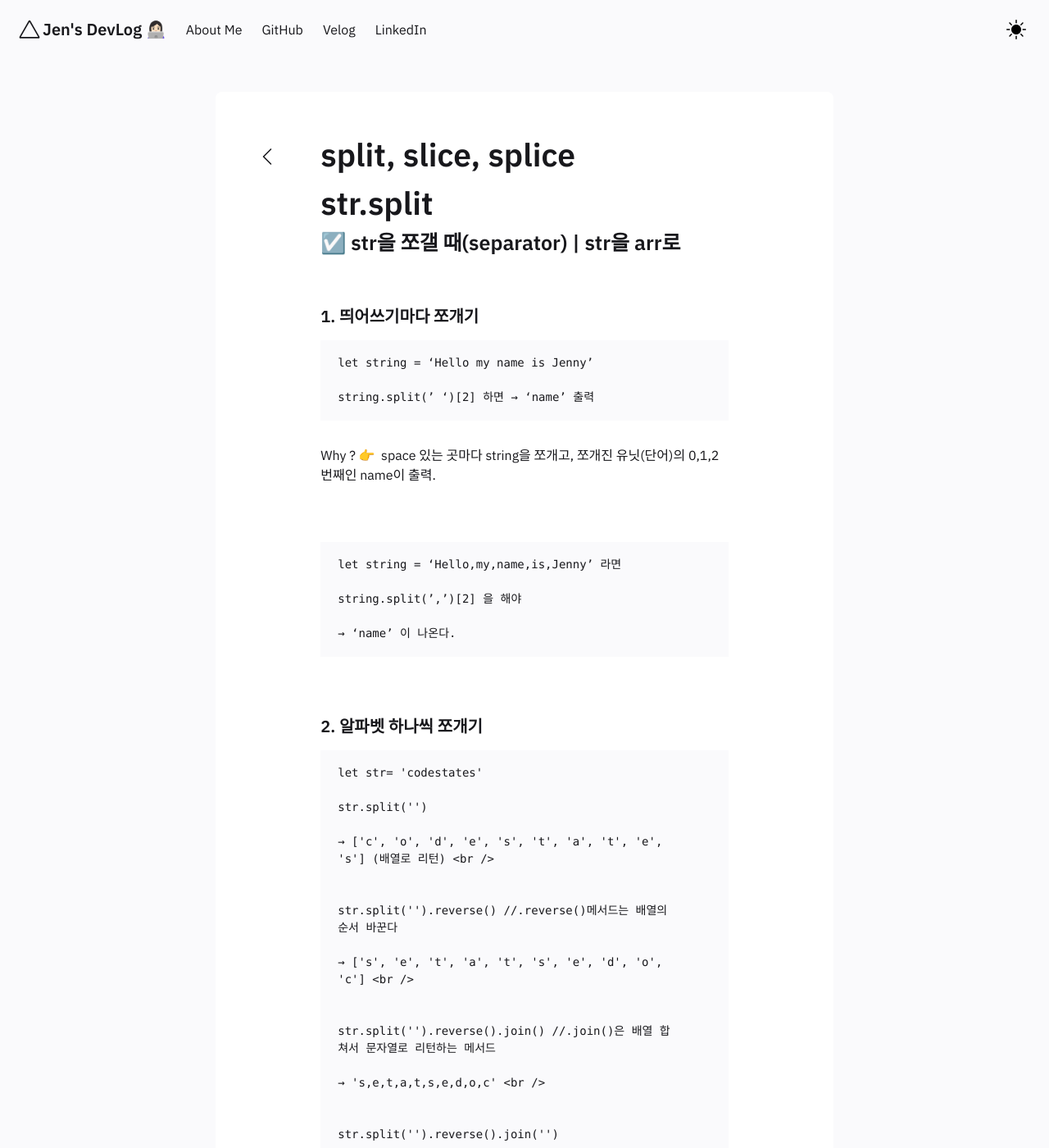
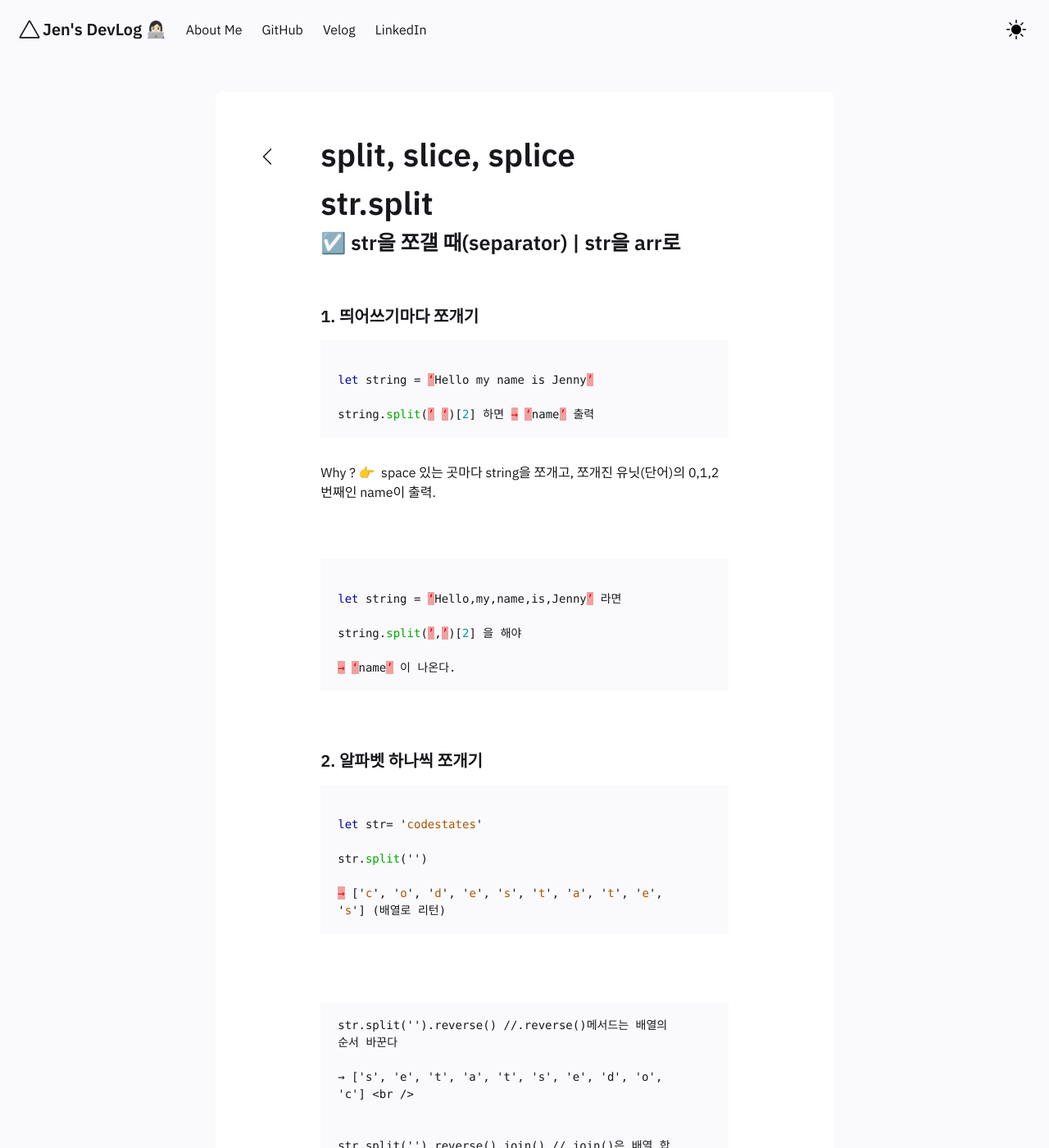
Before and after one commit to jenjenhub/blog, a Jekyll site: the page built from _notes/Public/2022-01-06-split_slice_splice.md, in a window 1280 px wide and 1400 px high. Shown: the whole window at 82% size. Built offline with Jekyll 4.4.1, drawn with Linux system fonts in a browser that asks for light colours; some of the changed text lies outside the part shown.

Commit message:
Update 2022-01-06-split_slice_splice.md

````diff
--- a/_notes/Public/2022-01-06-split_slice_splice.md
+++ b/_notes/Public/2022-01-06-split_slice_splice.md
@@ -10,32 +10,39 @@ date : 06-01-2022
 <br/>
 
 #### 1.  띄어쓰기마다 쪼개기
+```js
 
 	let string = ‘Hello my name is Jenny’
 
 	string.split(’ ‘)[2] 하면  → ‘name’ 출력
+```
 
 Why ? 👉   space 있는 곳마다 string을 쪼개고, 쪼개진 유닛(단어)의 0,1,2번째인 name이 출력.
 
 <br />
 
+```js
 
+let string = ‘Hello,my,name,is,Jenny’ 라면
 
-	let string = ‘Hello,my,name,is,Jenny’ 라면
+string.split(’,’)[2] 을 해야
 
-	string.split(’,’)[2] 을 해야
-
-	→ ‘name’ 이 나온다.
+→ ‘name’ 이 나온다.
+```
 
 <br />
 
 #### 2.  알파벳 하나씩 쪼개기
+
+```js
 
 	let str= 'codestates'
 
 	str.split('')
 
 	→ ['c', 'o', 'd', 'e', 's', 't', 'a', 't', 'e', 's'] (배열로 리턴)
+```
+
 <br />
 
 
````
